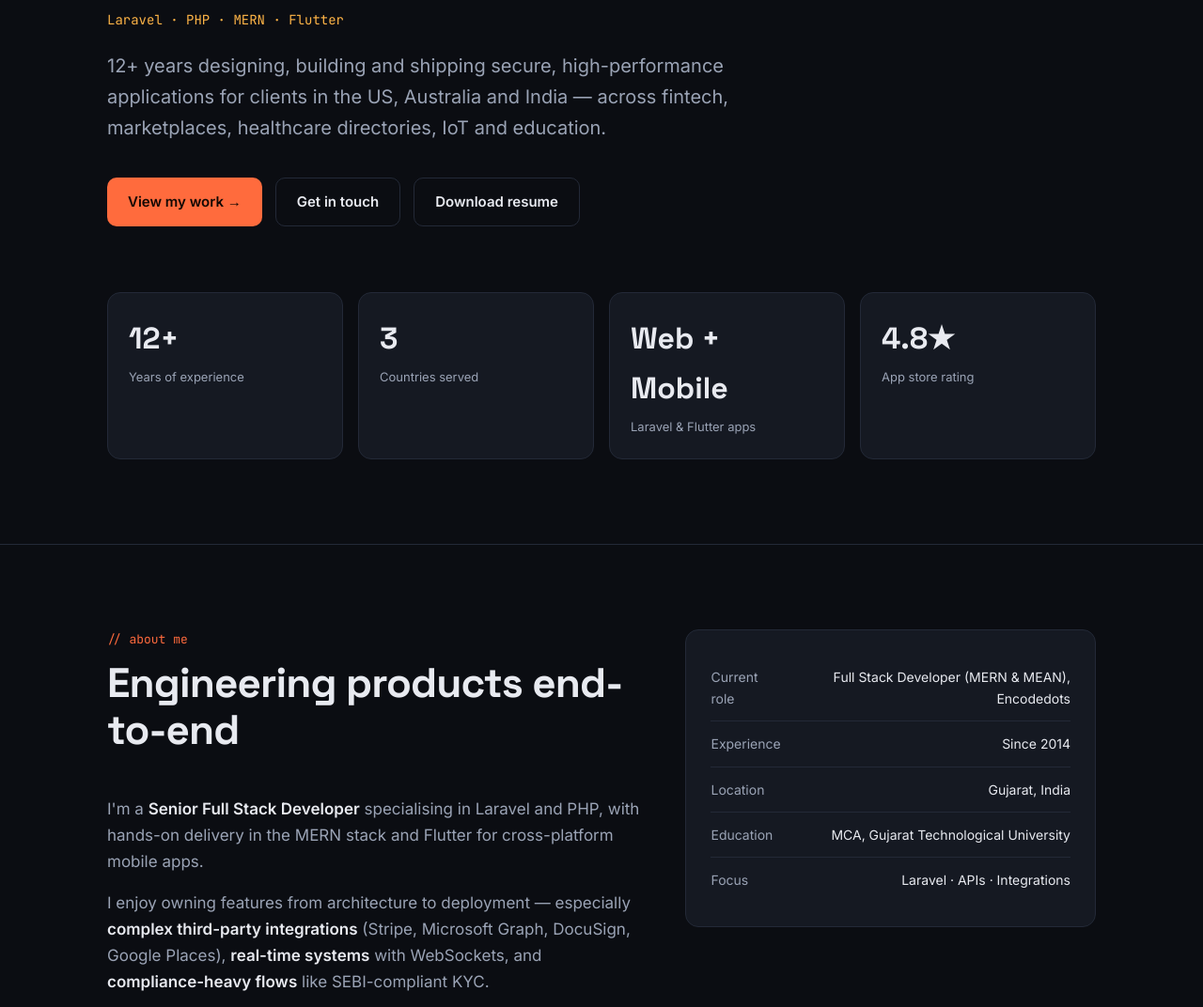
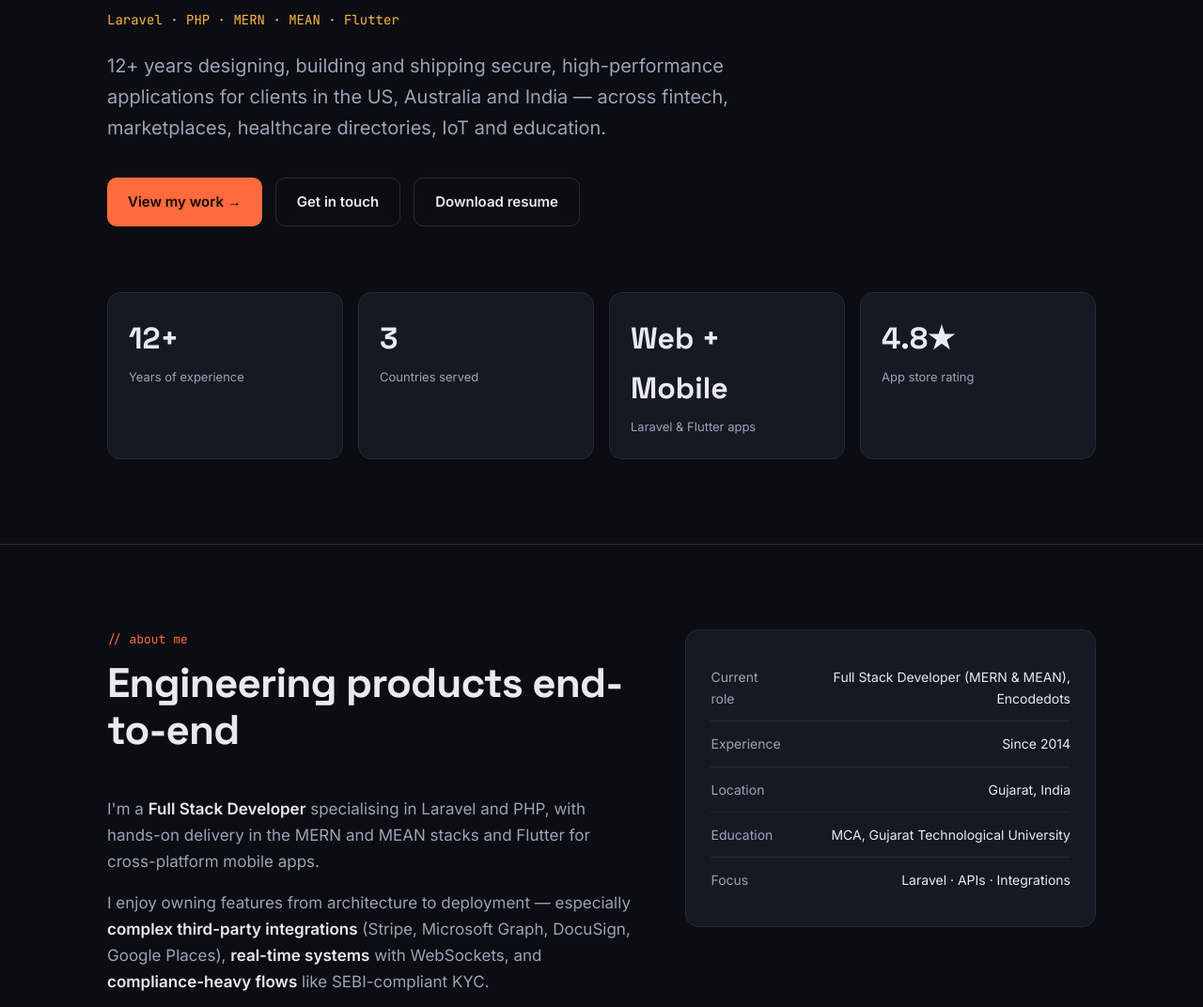
Before and after one commit to sachinshiroya2131/sachinshiroya2131.github.io, a plain HTML site: page index.html in a window 1280 px wide. Shown: the part 522-1594 px from the top of the page at 94% size. Drawn offline with Linux system fonts and the light colour scheme.

Commit message:
Update headline to Full Stack Developer and add MEAN

```diff
--- a/index.html
+++ b/index.html
@@ -3,10 +3,10 @@
 <head>
 <meta charset="UTF-8">
 <meta name="viewport" content="width=device-width, initial-scale=1.0">
-<title>Sachin Shiroya — Senior Full Stack Developer</title>
-<meta name="description" content="Sachin Shiroya — Senior Full Stack Developer (Laravel, PHP, MERN, Flutter) with 12+ years building secure, scalable web and mobile products.">
-<meta property="og:title" content="Sachin Shiroya — Senior Full Stack Developer">
-<meta property="og:description" content="Laravel · PHP · MERN · Flutter. 12+ years building web and mobile products for clients in the US, Australia and India.">
+<title>Sachin Shiroya — Full Stack Developer</title>
+<meta name="description" content="Sachin Shiroya — Full Stack Developer (Laravel, PHP, MERN, MEAN, Flutter) with 12+ years building secure, scalable web and mobile products.">
+<meta property="og:title" content="Sachin Shiroya — Full Stack Developer">
+<meta property="og:description" content="Laravel · PHP · MERN · MEAN · Flutter. 12+ years building web and mobile products for clients in the US, Australia and India.">
 <meta property="og:url" content="https://sachinshiroya2131.github.io">
 <link rel="preconnect" href="https://fonts.googleapis.com">
 <link rel="preconnect" href="https://fonts.gstatic.com" crossorigin>
@@ -159,7 +159,7 @@
   <div class="wrap">
     <div class="tag"><span class="dot"></span> Full Stack Developer (MERN &amp; MEAN) at Encodedots</div>
     <h1>Hi, I'm Sachin.<br>I build <em>scalable web &amp; mobile</em> products.</h1>
-    <p class="stack-line mono">Laravel · PHP · MERN · Flutter</p>
+    <p class="stack-line mono">Laravel · PHP · MERN · MEAN · Flutter</p>
     <p class="lead">12+ years designing, building and shipping secure, high-performance applications for clients in the US, Australia and India — across fintech, marketplaces, healthcare directories, IoT and education.</p>
     <div class="btns">
       <a href="#projects" class="btn primary">View my work →</a>
@@ -180,7 +180,7 @@
     <div>
       <div class="eyebrow">// about me</div>
       <h2 class="sec-title">Engineering products end-to-end</h2>
-      <p>I'm a <strong>Senior Full Stack Developer</strong> specialising in Laravel and PHP, with hands-on delivery in the MERN stack and Flutter for cross-platform mobile apps.</p>
+      <p>I'm a <strong>Full Stack Developer</strong> specialising in Laravel and PHP, with hands-on delivery in the MERN and MEAN stacks and Flutter for cross-platform mobile apps.</p>
       <p>I enjoy owning features from architecture to deployment — especially <strong>complex third-party integrations</strong> (Stripe, Microsoft Graph, DocuSign, Google Places), <strong>real-time systems</strong> with WebSockets, and <strong>compliance-heavy flows</strong> like SEBI-compliant KYC.</p>
       <p>I've led development for long-term international clients, mentored junior developers and run code reviews to keep quality high and releases on time.</p>
     </div>
```
